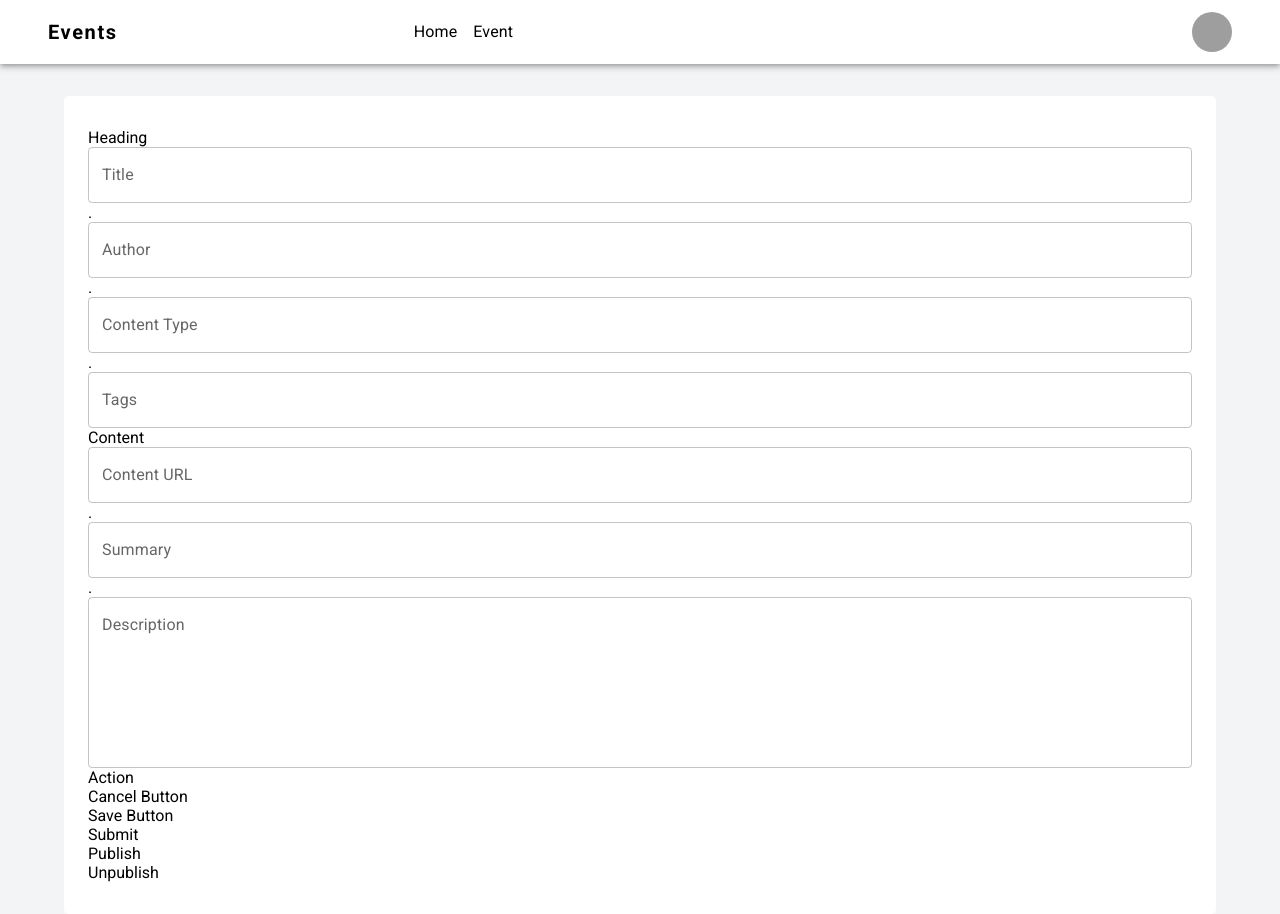
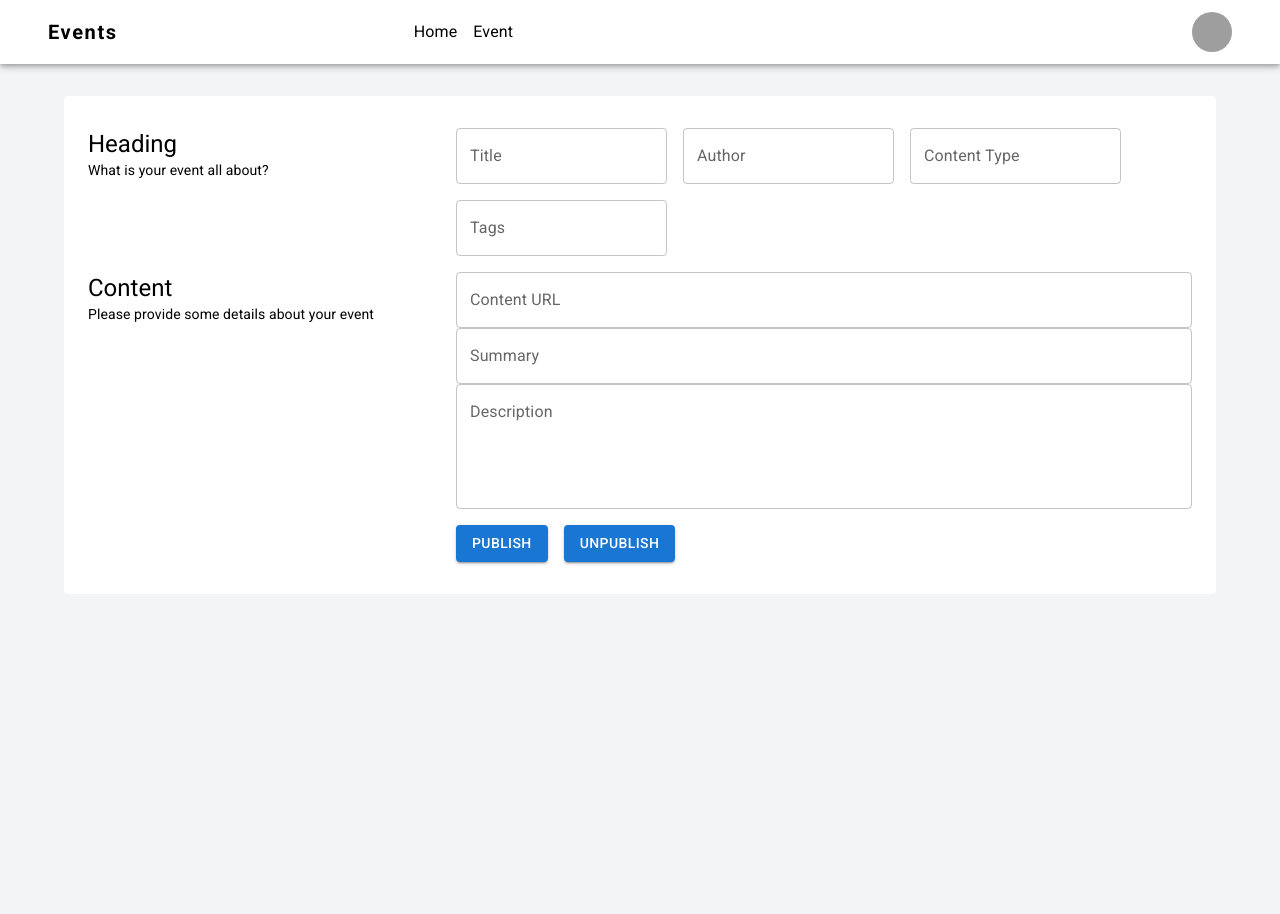
Before and after one commit to Polashahmad01/event-frontend, a React (Vite) app: page /event/new in a window 1280 px wide. After the commit the page ends 800 px from the top, so only its background shows below. Built offline with nearby package versions, Linux system fonts and the light colour scheme; grey boxes are pictures that could not be loaded.

Commit message:
Improve create form ui

```diff
--- a/src/pages/Event/CreateEvent/components/CreateNewEventForm.jsx
+++ b/src/pages/Event/CreateEvent/components/CreateNewEventForm.jsx
@@ -1,6 +1,10 @@
 import { Box } from "@mui/system"
 import { Formik, Form } from "formik"
 import Grid2 from "@mui/material/Unstable_Grid2"
+import Stack from "@mui/material/Stack"
+import { Typography } from "@mui/material"
+import Button from "@mui/material/Button"
+import Divider from "@mui/material/Divider"
 
 import { useCreateNewEventForm } from "./hooks/useCreateNewEventForm"
 import { TextFieldWrapper } from "../../../../components/form/TextField"
@@ -17,7 +21,6 @@ export const CreateNewEventForm = () => {
         backgroundColor: "#fff",
         marginTop: "2rem",
         borderRadius: "5px",
-        // color: "white",
         padding: "2rem 1.5rem"
       }}
     >
@@ -30,68 +33,134 @@ export const CreateNewEventForm = () => {
       >
         <Form>
 
+          <Grid2 container rowSpacing={2}>
+            <Grid2 xs={12} sm={4} md={4} lg={4}>
+              <Stack>
+                <Typography
+                  variant="h5"
+                >
                   Heading
-          <Grid2 xs="12">
+                </Typography>
+                <Typography
+                  variant="subtitle2"
+                  sx={{
+                    fontWeight: 400
+                  }}
+                >
+                  What is your event all about?
+                </Typography>
+              </Stack>
+            </Grid2>
+
+            <Grid2 xs={12} sm={8} lg={8}>
+              <Grid2 container spacing={2}>
+
+                <Grid2 xs={12}>
                   <TextFieldWrapper
                     name="title"
                     label="Title"
                   />
                 </Grid2>
-          <p>.</p>
-          <Grid2 xs="12">
+
+                <Grid2 xs={6}>
                   <TextFieldWrapper
                     name="author"
                     label="Author"
                   />
                 </Grid2>
-          <p>.</p>
-          <Grid2 xs="12">
+
+                <Grid2 xs={6}>
                   <TextFieldWrapper
                     name="contentType"
                     label="Content Type"
                   />
                 </Grid2>
 
-          <p>.</p>
-          <Grid2 xs="12">
+                <Grid2 xs={12}>
                   <TextFieldWrapper
                     name="tag"
                     label="Tags"
                   />
                 </Grid2>
-          Content
+
+              </Grid2>
+            </Grid2>
 
 
-          <Grid2>
+            <Grid2 xs={12} sm={4} md={4} lg={4}>
+              <Stack>
+                <Typography
+                  variant="h5"
+                >
+                  Content
+                </Typography>
+                <Typography
+                  variant="subtitle2"
+                  sx={{
+                    fontWeight: 400
+                  }}
+                >
+                  Please provide some details about your event
+                </Typography>
+              </Stack>
+            </Grid2>
+
+            <Grid2 xs={12} sm={8} lg={8}>
+
+              <Grid2 xs={12}>
                 <TextFieldWrapper
                   name="contentUrl"
                   label="Content URL"
                 />
               </Grid2>
-          <p>.</p>
-          <Grid2>
+
+              <Grid2 xs={12}>
                 <TextFieldWrapper
                   name="summary"
                   label="Summary"
                 />
               </Grid2>
-          <p>.</p>
-          <Grid2>
+
+              <Grid2 xs={12}>
                 <TextFieldWrapper
                   name="description"
                   label="Description"
                   multiline={true}
-              rows={6}
+                  rows={4}
                 />
               </Grid2>
 
-          Action
-          <p>Cancel Button</p>
-          <p>Save Button</p>
+          {/* <Grid2 container rowSpacing={3}>
+                <Grid2 xs={12} sm={4} md={4} lg={4} pr={3}></Grid2>
+                <Grid2 xs={12} sm={8} md={8} lg={8}>
+                  <Stack direction="row" alignItems="center" justifyContent="space-between" flexWrap="wrap">
+                    <Button variant="text">
+                      Cancel
+                    </Button>
+                    <Button variant="contained" type="submit">
+                      Save
+                    </Button>
+                  </Stack>
+                </Grid2>
+              </Grid2> */}
 
-          Submit
-          <p>Publish</p>
-          <p>Unpublish</p>
+              {/* <Divider /> */}
+              <Grid2 mt={2} xs={12} sm={12} md={12} lg={12}>
+                <Stack direction="row" justifyContent="space-between">
+                  <Stack spacing={2} direction="row" justifyContent="flex-end" alignItems="center">
+                    <Button variant="contained">
+                      Publish
+                    </Button>
+                    <Button variant="contained">
+                      Unpublish
+                    </Button>
+                  </Stack>
+                </Stack>
+              </Grid2>
+
+            </Grid2>
+
+          </Grid2>
 
         </Form>
       </Formik>
```
Lines whose indentation alone changed are shown as unchanged.
